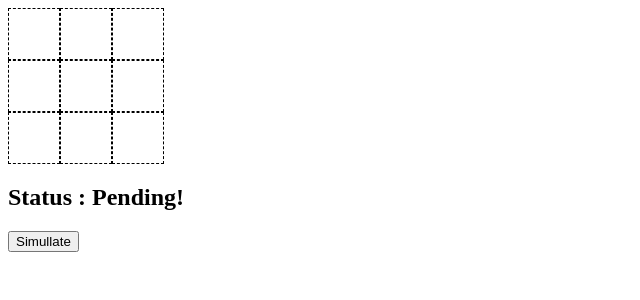
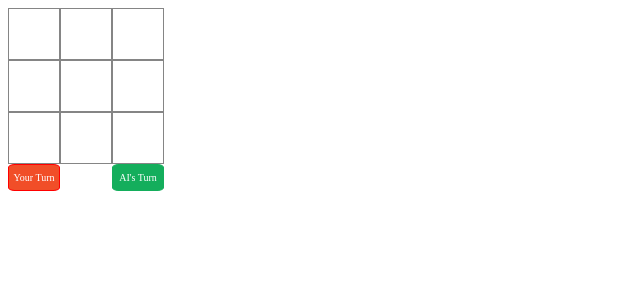
Before and after one commit to antarikshJn/tictactoeVisualizer, a React app: page / in a window 1280 px wide. Shown: the top 300 px of the page, without its empty margins (0-640 px from the left). Built offline with nearby package versions, Linux system fonts and the light colour scheme.

Commit message:
working on final design

```diff
--- a/src/App.js
+++ b/src/App.js
@@ -1,9 +1,12 @@
 import React from 'react'
 import Board from './component/Board';
+import Game from './component/TicTacToe/Game';
 
 const App = () => {
     return (
-        <Board />
+        // <Board />
+        // <NewBoard board={[]} />
+        <Game />
     )
 }
 
--- a/src/component/Board/Board.js
+++ b/src/component/Board/Board.js
@@ -3,7 +3,7 @@ import "./Board.css";
 import { ImCross, ImRadioUnchecked } from "react-icons/im";
 import { minimax, checkWin, drawFig, simulator } from "./Board.helper";
 import BoardTree from '../BoardTree';
-import MemoizedSideDisplay from './MemoizedSideDisplay';
+import MemoizedSideDisplay from '../MemoizedSideDisplay';
 
 const Board = () => {
     const [board, setBoard] = useState(new Array(3).fill(new Array(3).fill(null)));
@@ -46,24 +46,7 @@ const Board = () => {
 
     return (
         <div>
-            {board.map((row, rowIndex) => {
-                return (
-                    <div className='row' key={`row-${rowIndex}`}>
-                        {row.map((col, colIndex) => {
-                            return (
-                                <div
-                                    className='col'
-                                    key={`col-${colIndex}`}
-                                    onClick={onClickHandler}
-                                    data-row={`${rowIndex}`}
-                                    data-col={`${colIndex}`}>
-                                    {col === "X" ? <ImCross /> : col === "O" ? <ImRadioUnchecked /> : ""}
-                                </div>
-                            )
-                        })}
-                    </div>
-                )
-            })}
+
             <h2>Status : {winner}</h2>
             <button onClick={onClickButtonHandler}>Simullate</button>
             <div style={{ width: "fit-content", height: "fit-content" }}>
--- /dev/null
+++ b/src/component/NewBoard/NewBoard.css
@@ -0,0 +1,36 @@
+.board-turnBox {
+    width: fit-content;
+}
+
+.row {
+    display: flex;
+    width: fit-content;
+    border-collapse: collapse;
+}
+
+.col {
+    height: 50px;
+    width: 50px;
+    display: flex;
+    flex-direction: column;
+    align-items: center;
+    justify-content: center;
+    border: 1px solid #858585;
+    font-size: 30px;
+}
+
+.turnsBar {
+    display: flex;
+    justify-content: space-between;
+}
+
+.turnBox {
+    font-size: x-small;
+    border: 1px solid black;
+    height: 25px;
+    width: 50px;
+    border-radius: 13%;
+    display: flex;
+    justify-content: center;
+    align-items: center;
+}
--- /dev/null
+++ b/src/component/NewBoard/NewBoard.js
@@ -0,0 +1,43 @@
+import React from 'react';
+import "./NewBoard.css";
+import { ImCross, ImRadioUnchecked } from "react-icons/im";
+
+const NewBoard = ({ board, turn, markChoice }) => {
+    return (
+        <div className='board-turnBox'>
+            <div className='board'>
+                {board.map((row, rowIndex) => {
+                    return (
+                        <div className='row' key={`row-${rowIndex}`}>
+                            {row.map((col, colIndex) => {
+                                return (
+                                    <div
+                                        className='col'
+                                        key={`col-${colIndex}`}
+                                        onClick={() => {
+                                            if (board[rowIndex][colIndex] === null) {
+                                                markChoice(rowIndex, colIndex, turn);
+                                            }
+                                        }}
+                                    >
+                                        {col === "X" ? <ImCross fill='#14ae5c' /> : col === "O" ? <ImRadioUnchecked fill="#f14e28" /> : ""}
+                                    </div>
+                                )
+                            })}
+                        </div>
+                    )
+                })}
+            </div>
+            <div className='turnsBar'>
+                <div className='turnBox' style={{ borderColor: "red", background: '#f14e28', color: "white" }}>
+                    Your Turn
+                </div>
+                <div className='turnBox' style={{ borderColor: "#14ae5c", background: "#14ae5c", color: "white" }}>
+                    AI's Turn
+                </div>
+            </div>
+        </div>
+    );
+}
+
+export default NewBoard;
--- /dev/null
+++ b/src/component/NewBoard/index.js
@@ -0,0 +1 @@
+export { default } from "./NewBoard.js";
--- /dev/null
+++ b/src/component/TicTacToe/Game.js
@@ -0,0 +1,26 @@
+import React, { useState, useRef } from 'react'
+import NewBoard from '../NewBoard';
+
+const Game = () => {
+    const [board, setBoard] = useState(new Array(3).fill(new Array(3).fill(null)));
+    const [turn, setTurn] = useState("X");
+    const movesCount = useRef(0);
+
+    const markChoice = (rowIndex, colIndex, turn) => {
+        const tempBoard = [[...board[0]], [...board[1]], [...board[2]]];
+        tempBoard[rowIndex][colIndex] = turn;
+        setTurn(turn === "X" ? "O" : "X");
+        setBoard(tempBoard);
+    }
+
+    return (
+        <NewBoard
+            board={board}
+            turn={turn}
+            markChoice={markChoice}
+            movesCount={movesCount.current}
+        />
+    )
+}
+
+export default Game
```
Also changed, not shown: src/component/MemoizedSideDisplay/MemoizedSideDisplay.js (renamed from src/component/Board/MemoizedSideDisplay/MemoizedSideDisplay.js), src/component/MemoizedSideDisplay/index.js (renamed from src/component/Board/MemoizedSideDisplay/index.js).
